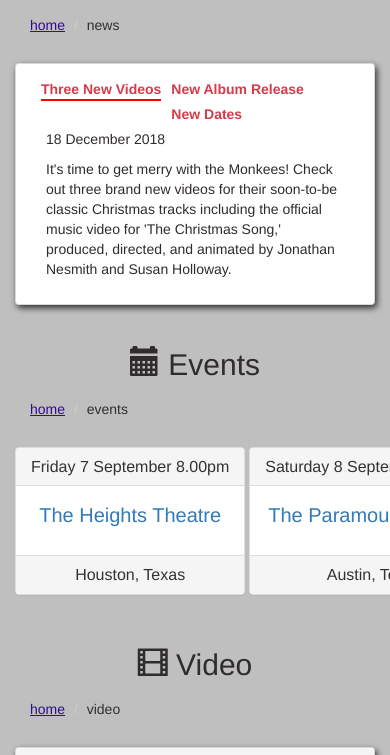
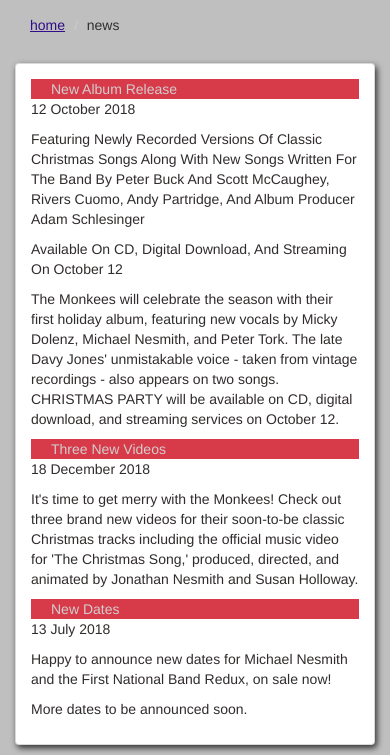
Before and after one commit to Code-Institute-Submissions/project1frontend, a plain HTML site: page index.html in a window 390 px wide. Shown: the part 669-1424 px from the top of the page. Drawn offline with nearby package versions, Linux system fonts and the light colour scheme.

Commit message:
responsive news panel

```diff
--- a/css/style.css
+++ b/css/style.css
@@ -744,7 +744,15 @@
 }
 
 [class*='newslabel'] {
+  /* display: inline; */
   transition: all 0.5s ease-in-out;
+}
+
+@media(min-width: 38rem){
+  [class*='newslabel'] {
+    display: inline-block;
+    width: 33%;
+  }
 }
 
 #newsid1:checked ~ #newspanel1,
@@ -754,7 +762,9 @@
 }
 
 input[type="radio"]:checked + [class*='newslabel'] {
-  border-bottom: solid 2px red;
+  background-color: red;
+  color: white;
+
 }
 
 /*****************************************
--- a/index.html
+++ b/index.html
@@ -158,21 +158,19 @@
                     <li class="active">news</li>
                 </ol>
                 <div class="row">
-                    <div class="col-xs-12">
+                    <div class="col-sm-12 hidden-xs">
                         <div class="panel panel-default Panel__border--black">
                             <div class="panel-body">
-                                <div class="container">
-                                    <div class="row">
+                                <!-- 🛠 Variant newspanel2_v1 -->
                                 <input checked="checked" id="newsid3" name="tabs" type="radio" />
-                                        <label class="newslabel3 text-red pull-left ml1 cp  clear " for="newsid3">Three
+                                <label class="newslabel3 text-white red pl2 pr2 cp" for="newsid3">Three
                                     New Videos</label>
                                 <input id="newsid1" name="tabs" type="radio" />
-                                        <label class="newslabel1 text-red pull-left ml1 cp " for="newsid1">New Album
+                                <label class="newslabel1 text-white red pl2 pr2 cp" for="newsid1">New Album
                                     Release</label>
                                 <input id="newsid2" name="tabs" type="radio" />
-                                        <label class="newslabel2 text-red pull-left ml1 cp " for="newsid2">New Dates</label>
-                                        <!-- 🛠 Variant newspanel2_v1 -->
-                                        <div id="newspanel3" class="clear dn col-xs-12 col-sm-11">
+                                <label class="newslabel2 text-white red pl2 pr2 cp" for="newsid2">New Dates</label>
+                                <div id="newspanel3" class="clear dn w90">
                                     <p class="text-left text-black">18 December 2018</p>
                                     <p class="text-left text-black">It's time to get merry with the Monkees!
                                         Check out three brand new videos for their soon-to-be classic Christmas
@@ -181,7 +179,8 @@
                                         Holloway.</p>
                                 </div>
                                 <!-- 🛠 Variant newspanel2_v1 -->
-                                        <div id="newspanel1" class="clear dn col-xs-12 col-sm-11">
+
+                                <div id="newspanel1" class="clear dn w90">
                                     <p class="text-left text-black">12 October 2018</p>
                                     <p class="text-left text-black">Featuring Newly Recorded Versions Of
                                         Classic Christmas Songs Along With New Songs Written For The Band By
@@ -197,13 +196,61 @@
                                         streaming services on October 12.</p>
                                 </div>
                                 <!-- 🛠 Variant newspanel2_v1 -->
-                                        <div id="newspanel2" class="clear dn col-xs-12 col-sm-11">
+
+                                <div id="newspanel2" class="clear dn w90">
                                     <p class="text-left text-black">13 July 2018</p>
                                     <p class="text-left text-black">Happy to announce new dates for Michael
                                         Nesmith and the First National Band Redux, on sale now!</p>
                                     <p class="text-left text-black">More dates to be announced soon.</p>
                                 </div>
                             </div>
+                        </div>
+                    </div>
+                    <div class="col-xs-12 hidden-sm hidden-md hidden-lg">
+                        <div class="panel panel-default Panel__border--black">
+                            <div class="panel-body">
+                                <!-- 🛠 Variant newspanel2_v1 -->
+
+
+
+                                <div class="text-white red pl2 pr2 w100">New Album
+                                    Release</div>
+                                <!-- 🛠 Variant newspanel2_v1 -->
+
+                                <div id="newspanel1" class="clear w100">
+                                        <p class="text-left text-black">12 October 2018</p>
+                                        <p class="text-left text-black">Featuring Newly Recorded Versions Of
+                                            Classic Christmas Songs Along With New Songs Written For The Band By
+                                            Peter Buck And Scott McCaughey, Rivers Cuomo, Andy Partridge, And Album
+                                            Producer Adam Schlesinger</p>
+                                        <p class="text-left text-black">Available On CD, Digital Download, And
+                                            Streaming On October 12</p>
+                                        <p class="text-left text-black">The Monkees will celebrate the season with
+                                            their first holiday album, featuring new vocals by Micky Dolenz,
+                                            Michael Nesmith, and Peter Tork. The late Davy Jones' unmistakable
+                                            voice - taken from vintage recordings - also appears on two songs.
+                                            CHRISTMAS PARTY will be available on CD, digital download, and
+                                            streaming services on October 12.</p>
+                                    </div>
+
+                                    <div class="text-white red pl2 pr2 w100">Three
+                                            New Videos</div>
+                                <div id="newspanel3" class="clear w90">
+                                    <p class="text-left text-black">18 December 2018</p>
+                                    <p class="text-left text-black">It's time to get merry with the Monkees!
+                                        Check out three brand new videos for their soon-to-be classic Christmas
+                                        tracks including the official music video for 'The Christmas Song,'
+                                        produced, directed, and animated by Jonathan Nesmith and Susan
+                                        Holloway.</p>
+                                </div>
+
+                                <!-- 🛠 Variant newspanel2_v1 -->
+                                <div class="text-white red pl2 pr2w100">New Dates</div>
+                                <div id="newspanel2" class="clear w90">
+                                    <p class="text-left text-black">13 July 2018</p>
+                                    <p class="text-left text-black">Happy to announce new dates for Michael
+                                        Nesmith and the First National Band Redux, on sale now!</p>
+                                    <p class="text-left text-black">More dates to be announced soon.</p>
                                 </div>
                             </div>
                         </div>
```
Lines whose indentation alone changed are shown as unchanged.
